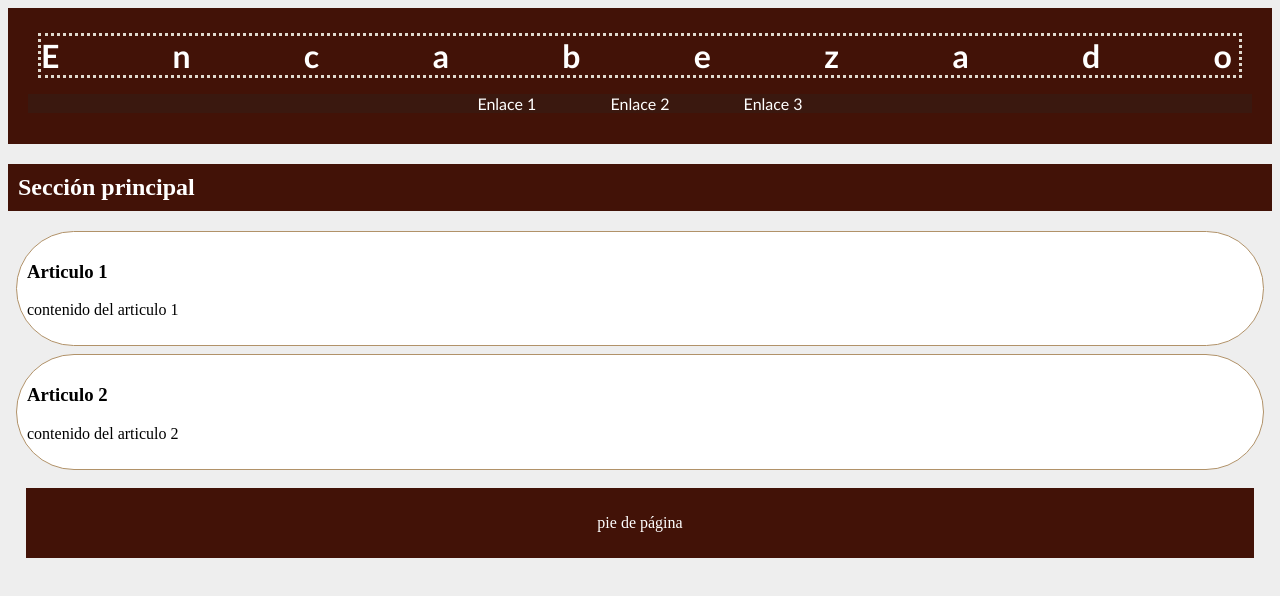
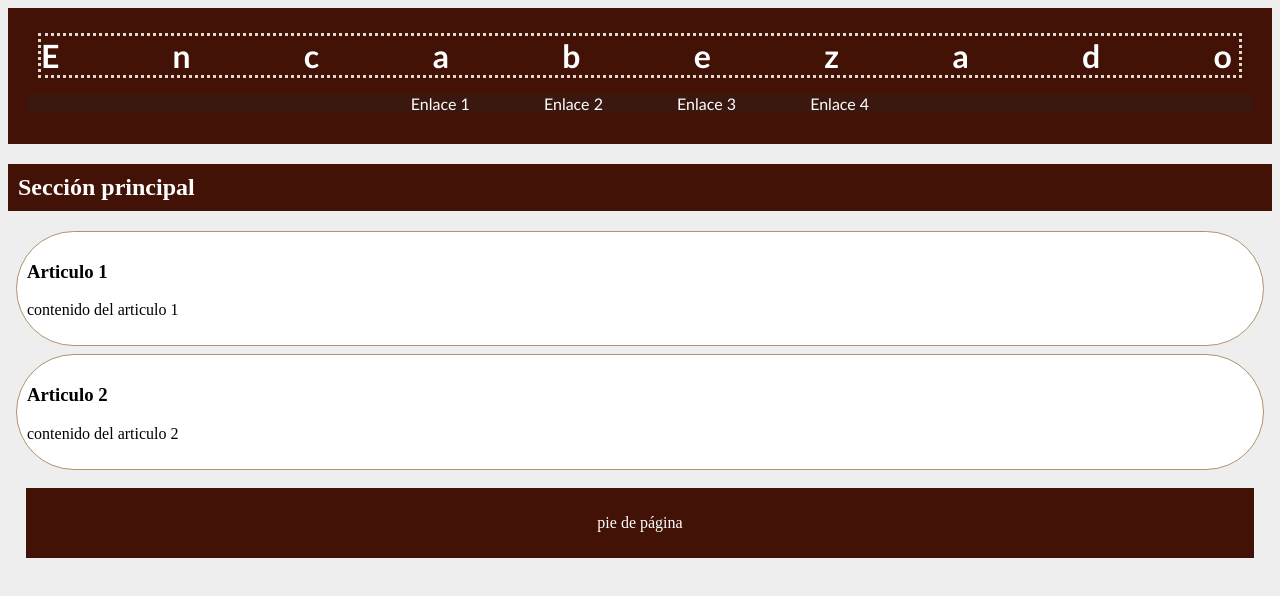
Before and after one commit to pperval015/Actividad-15, a plain HTML site: page index.html in a window 1280 px wide. Shown: the top 596 px of the page. Drawn offline with Linux system fonts and the light colour scheme.

Commit message:
Update index.html

```diff
--- a/index.html
+++ b/index.html
@@ -16,6 +16,7 @@
                     <li><a class="enlacemenuPrincipal" href="#">Enlace 1</a></li>
                     <li><a class="enlacemenuPrincipal" href="#">Enlace 2</a></li>
                     <li><a class="enlacemenuPrincipal" href="#">Enlace 3</a></li>
+                    <li><a class="enlacemenuPrincipal" href="#">Enlace 4</a></li>
                 </ul>
             </nav>
         </header>
```
